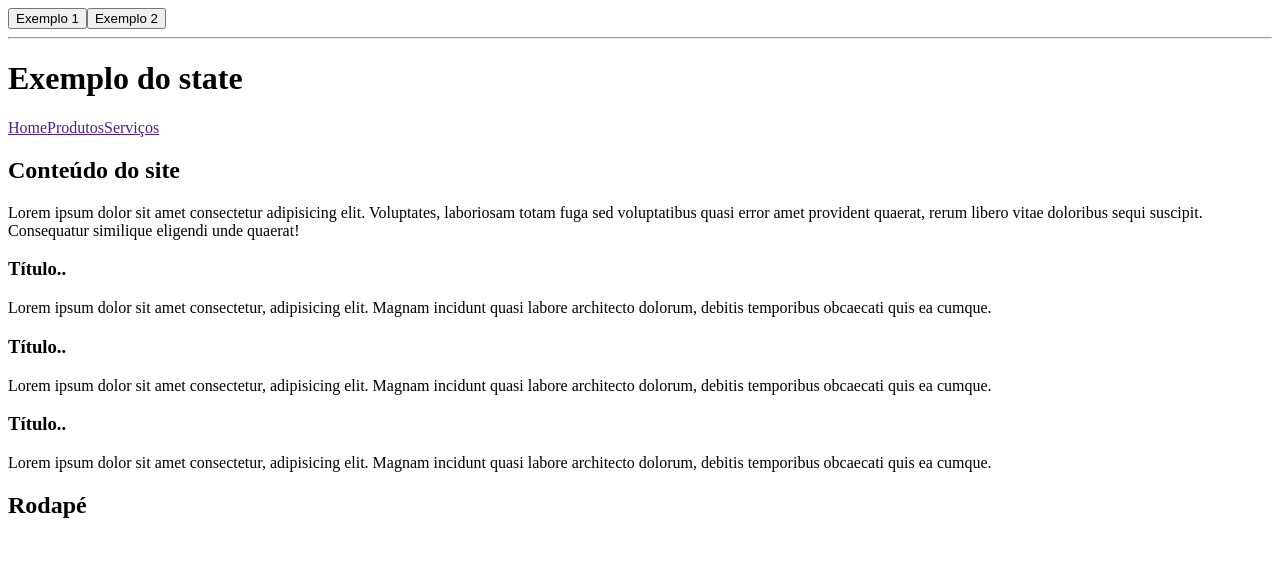
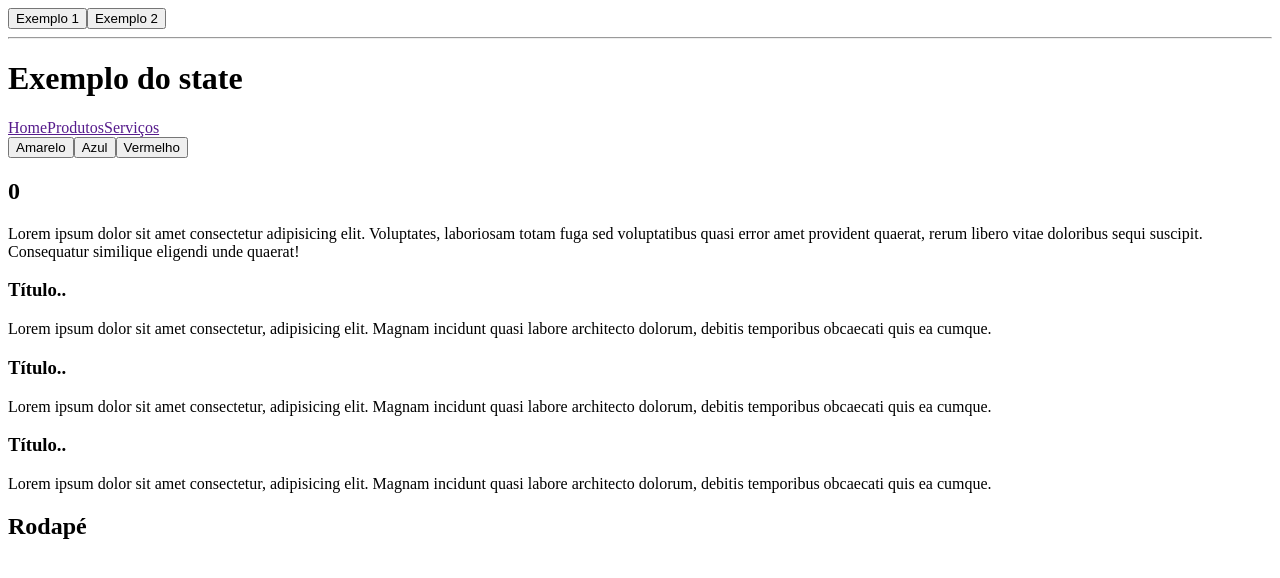
Before and after one commit to Vinils76/meu-app, a React (Create React App) app: page / in a window 1280 px wide. Shown: the top 578 px of the page. Built offline with nearby package versions, Linux system fonts and the light colour scheme.

Commit message:
contador

```diff
--- a/src/components/layout/Conteudo.jsx
+++ b/src/components/layout/Conteudo.jsx
@@ -1,10 +1,24 @@
+import { useState } from "react";
 import Artigo from "../Artigo";
 
 const Conteudo = () => {
+  const [corFundo, setCorFundo] = useState();
+  const [contador, setContador] = useState(0);
+
+  const fundoAmarelo = () => setCorFundo("#FFEE71");
+  const fundoAzul = () => setCorFundo("lightblue");
+  const fundoVermelho = () => setCorFundo("lightpink");
+
+  const atualizaContagem = () => setContador(contador + 1);
+
   return (
-    <main>
+    <main style={{ backgroundColor: corFundo }}>
+      <button onMouseOver={fundoAmarelo}>Amarelo</button>
+      <button onMouseOver={fundoAzul}>Azul</button>
+      <button onMouseOver={fundoVermelho}>Vermelho</button>
+
       <section>
-        <h2>Conteúdo do site</h2>
+        <h2 onClick={atualizaContagem}>{contador}</h2>
         <p>
           Lorem ipsum dolor sit amet consectetur adipisicing elit. Voluptates,
           laboriosam totam fuga sed voluptatibus quasi error amet provident
```
